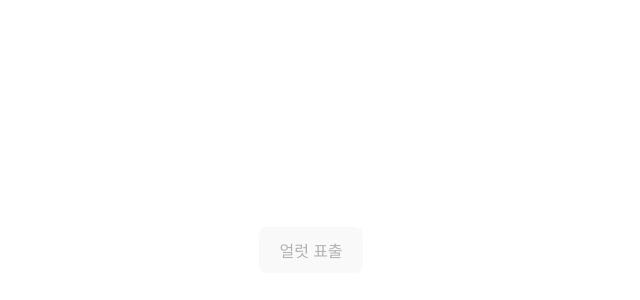
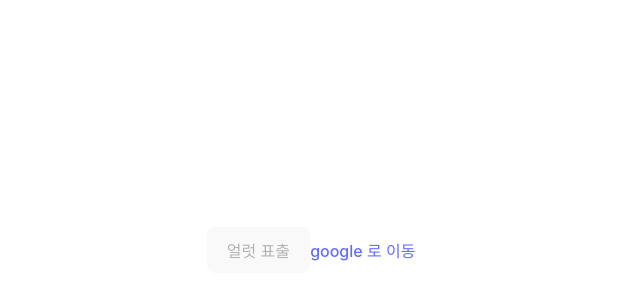
Before and after one commit to kjkandrea/atom-component, a React (Vite) app: page / in a window 1280 px wide. Shown: the part 150-450 px from the top of the page, without its empty margins (329-969 px from the left). Built offline with nearby package versions, Linux system fonts and the light colour scheme.

Commit message:
feat: button component 다형적 컴포넌트로 수정

```diff
--- a/src/App.tsx
+++ b/src/App.tsx
@@ -3,9 +3,14 @@
 
 function App() {
   return (
-    <Button type="button" disabled onClick={() => alert('clicked!')}>
-      얼럿 표출
-    </Button>
+    <>
+      <Button type="button" disabled onClick={() => alert('clicked!')}>
+        얼럿 표출
+      </Button>
+      <Button as="a" href="https://google.com" target="_blank">
+        google 로 이동
+      </Button>
+    </>
   );
 }
 
--- a/src/components/atom/Button.tsx
+++ b/src/components/atom/Button.tsx
@@ -1,9 +1,15 @@
 import React from 'react';
 
-interface ButtonProps extends React.ComponentPropsWithoutRef<'button'> {
-  children: React.ReactNode;
+const defaultElement = 'button';
+
+type ButtonProps<T extends React.ElementType> = {
+  as?: T;
+} & React.ComponentPropsWithoutRef<T>;
+
+export default function Button<
+  T extends React.ElementType = typeof defaultElement
+>({as, ...rest}: ButtonProps<T>) {
+  const Element = as ?? defaultElement;
+
+  return <Element {...rest} />;
 }
-
-export default function Button({children, ...rest}: ButtonProps) {
-  return <button {...rest}>{children}</button>;
-}
```
